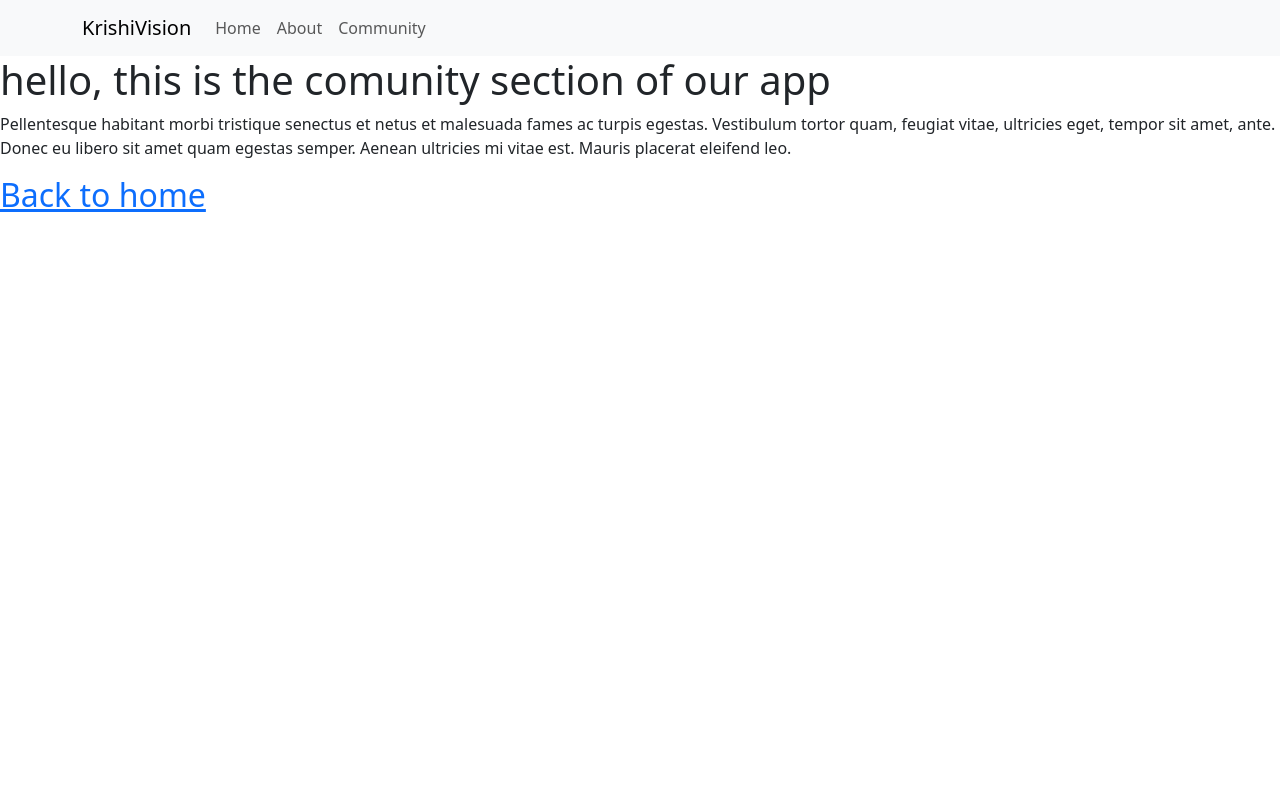
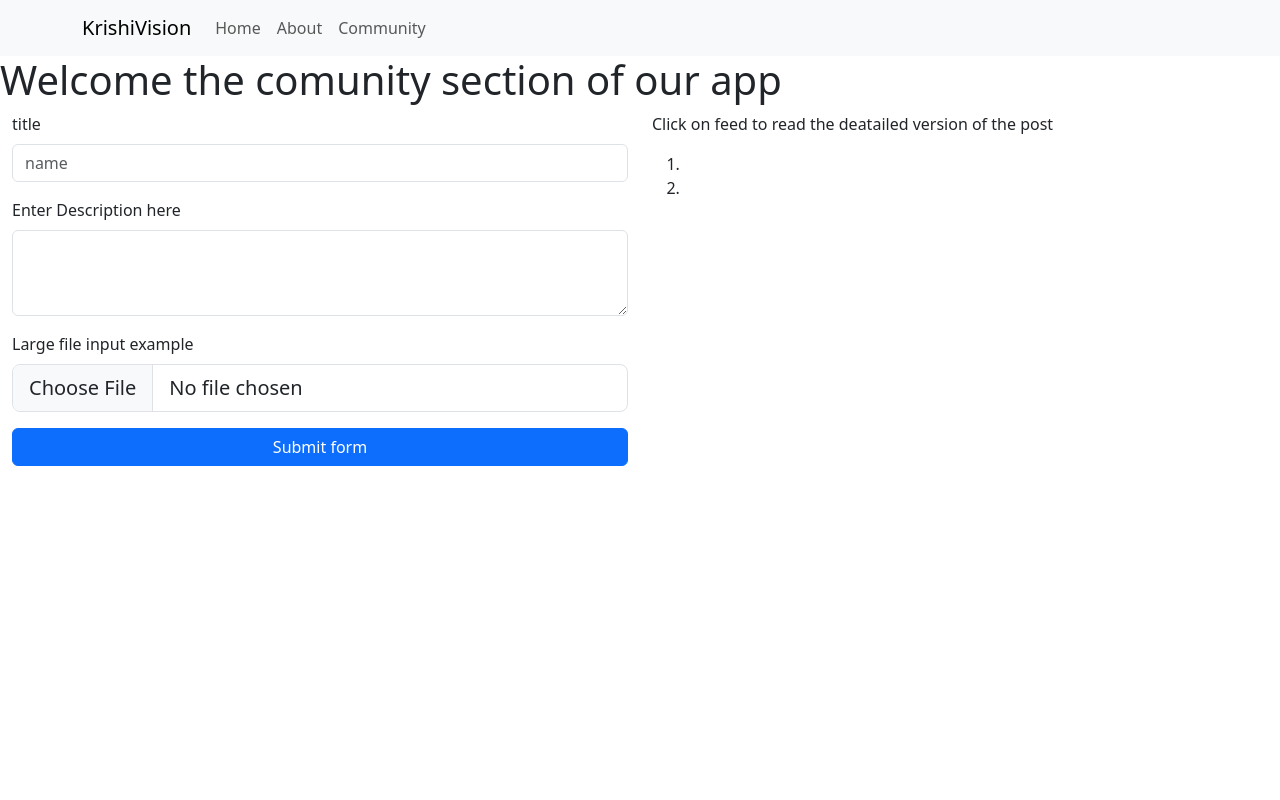
Before and after one commit to Nishant3231/KrishiVision, a Next.js app in the folder client/: page /community in a window 1280 px wide. Shown: the top 800 px of the page. Built offline with nearby package versions, Linux system fonts and the light colour scheme.

Commit message:
Update community.js

```diff
--- a/client/pages/community.js
+++ b/client/pages/community.js
@@ -1,20 +1,95 @@
-import React from 'react'
+import React, { useState } from 'react'
 import Navbar from '../components/Navbar'
 import Link from 'next/link';
+import Button from 'react-bootstrap/Button';
+import styles from '../styles/Home.module.css'
+import cx from 'classnames';
+import Image from 'next/image';
+import { Form } from 'react-bootstrap';
 
 export default function Community() {
+
+    const[baseImage , setBaseImage] = useState("")
+
+    const uploadImage = async (e) => {
+        const file = e.target.files[0]
+    const base64 = await convertbase64(file);
+    console.log(base64);
+    setBaseImage(base64);
+    };
+
+    const convertbase64 = (file) => {
+        return new Promise((resolve,reject)=>{
+            const fileReader = new FileReader();
+            fileReader.readAsDataURL(file);
+
+            fileReader.onload = () => {
+                resolve(fileReader.result);
+
+            fileReader.onerror = (error) => {
+                reject(error);
+            }
+            }
+        })
+    }
+
+
+    const[post , setpost] = useState({
+        title:"",
+        description:""
+
+    })
+
+   const OnSubmit = async (e) => {
+    event.preventDefault();
+    alert('submitted');
+    console.log(e.target.title);
+    setpost(e.target.value)
+   };
+
     return (
         <div>
             <Navbar/>
             <div>
-            <h1>hello, this is the comunity section of our app</h1>
-            <p>Pellentesque habitant morbi tristique senectus et netus et
-                malesuada fames ac turpis egestas. Vestibulum tortor quam, feugiat vitae,
-                ultricies eget, tempor sit amet, ante. Donec eu libero sit amet quam egestas semper.
-                Aenean ultricies mi vitae est. Mauris placerat eleifend leo.</p>
+            <h1>Welcome the comunity section of our app</h1>
+            </div>
+            <div className='App'>
+                <section class="">
+
+                <div class="container-fluid">
+                <div class="row">
+                <div class="col-lg-6 vh-100">
+                <Form>
+      <Form.Group className="mb-3" controlId="exampleForm.ControlInput1">
+        <Form.Label>title</Form.Label>
+        <Form.Control type="text" placeholder="name" value={post.title}/>
+      </Form.Group>
+      <Form.Group className="mb-3" controlId="exampleForm.ControlTextarea1">
+        <Form.Label>Enter Description here</Form.Label>
+        <Form.Control as="textarea" rows={3} value={post.description}/>
+      </Form.Group>
+      <Form.Group controlId="formFileLg" className="mb-3">
+        <Form.Label>Large file input example</Form.Label>
+        <Form.Control type="file" size="lg" onChange={(e) => {uploadImage(e)}} />
+      </Form.Group>
+      <Button type="submit" onClick={(e) => {OnSubmit(e)}}>Submit form</Button>
+    </Form>
                 </div>
+                <div class="col-lg-6 vh-100">
+                    <p>Click on feed to read the deatailed version of the post</p>
+                    <ol>
+                        <li>{post.title}</li>
+                        <li>{post.description}</li>
+
+                    </ol>
+                </div>
+                </div>
+                </div>
+
+               </section>
+            </div>
             <h2>
-         <Link href="/">Back to home</Link>
+            <Button variant="primary" Link href='/' className={styles.butt} >Back</Button>
          </h2>
         </div>
     )
```
